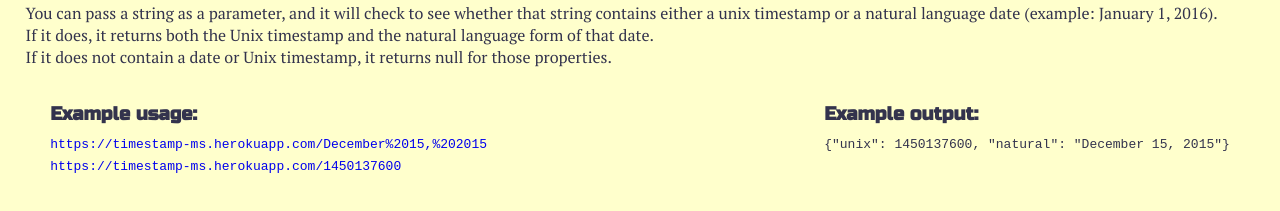
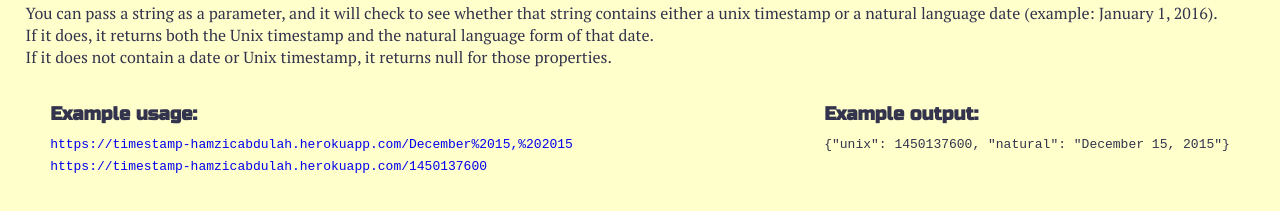
Before and after one commit to hamzicabdulah/timestamp-api, a website: page client/index.html in a window 1280 px wide. Shown: the part 107-318 px from the top of the page. Drawn offline with Linux system fonts and the light colour scheme.

Commit message:
Added client folder

```diff
--- a/client/index.html
+++ b/client/index.html
@@ -19,8 +19,8 @@
         <div class="examples">
             <div>
                 <h3>Example usage:</h3>
-                <code><a target="_blank" href="https://timestamp-ms.herokuapp.com/December%2015,%202015">https://timestamp-ms.herokuapp.com/December%2015,%202015</a></code><br>
-                <code><a target="_blank" href="https://timestamp-ms.herokuapp.com/1450137600">https://timestamp-ms.herokuapp.com/1450137600</a></code>
+                <code><a target="_blank" href="https://timestamp-hamzicabdulah.herokuapp.com/December%2015,%202015">https://timestamp-hamzicabdulah.herokuapp.com/December%2015,%202015</a></code><br>
+                <code><a target="_blank" href="https://timestamp-hamzicabdulah.herokuapp.com/1450137600">https://timestamp-hamzicabdulah.herokuapp.com/1450137600</a></code>
             </div>
             <div>
                 <h3>Example output:</h3>
--- a/server.js
+++ b/server.js
@@ -15,7 +15,7 @@ app.get('/:anything', function (req, res) {
     res.redirect('/');
 });
 
-app.use(express.static(__dirname + '/public'));
+app.use(express.static(__dirname + '/client'));
 
 app.listen(process.env.PORT || 8080, function() {
     console.log('Listening on port 8080');
```
